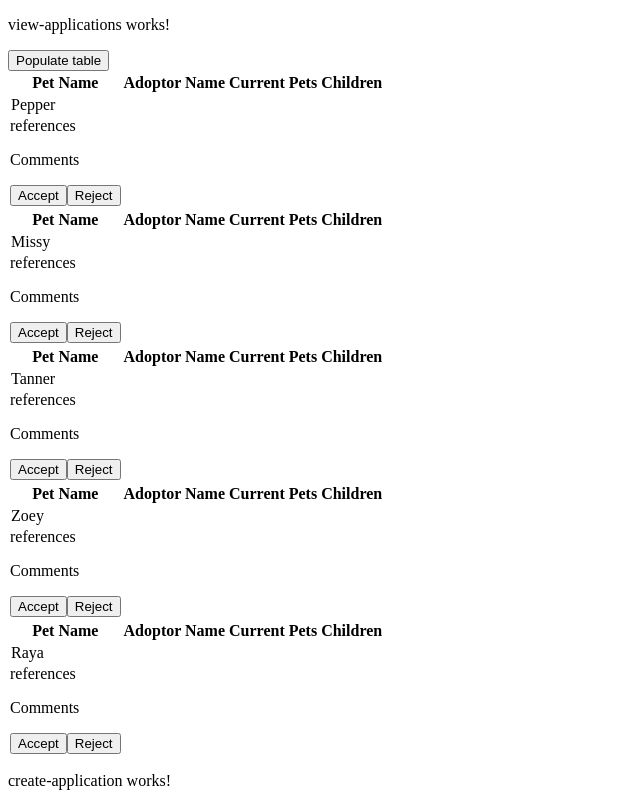
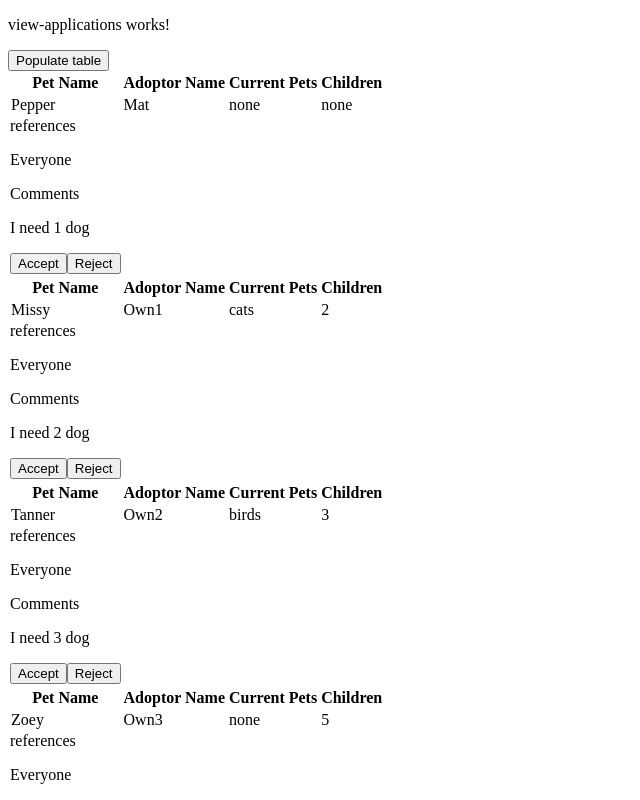
Before and after one commit to meverist/Mongoose-P2, an Angular app in the folder PetAdoptionNG/: page / in a window 1280 px wide. Both pictures are taken after a click on the button "Populate table". Shown: the top 800 px of the page, without its empty margins (0-640 px from the left). Built offline with nearby package versions, Linux system fonts and the light colour scheme.

Commit message:
commiting

```diff
--- a/PetAdoptionNG/src/app/components/view-applications/view-applications.component.html
+++ b/PetAdoptionNG/src/app/components/view-applications/view-applications.component.html
@@ -8,24 +8,22 @@
     <tr>
     <th>Pet Name</th>
     <th>Adoptor Name</th>
-
-    <th>Current Pets</th>
+      <th>Current Pets</th>
     <th>Children</th>
     </tr>
     <tr >
         <td>{{a.petName}}</td>
-        <td>{{a.adoptorName}}</td>
-
-        <td>{{a.currentPets}}</td>
-        <td>{{a.children}}</td>
+        <td>{{a.userName}}</td>
+        <td>{{a.appPetsOwned}}</td>
+        <td>{{a.appChildren}}</td>
     </tr>
     <div>
         <span>references</span>
-        <p>{{a.references}}</p>
+        <p>{{a.appReferences}}</p>
     </div>
     <div>
         <span>Comments</span>
-    <p>{{a.comments}}</p>
+    <p>{{a.appComments}}</p>
     </div>
     <button (click)="acceptApp(a)">Accept</button>
     <button (click)="rejectApp(a)">Reject</button>
```
